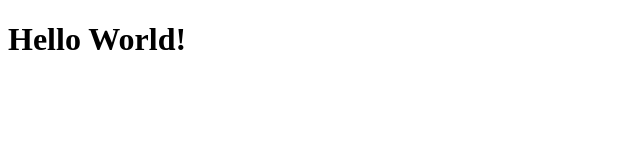
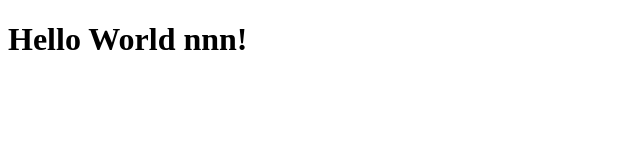
Before and after one commit to minkapig/test, a plain HTML site: page index.html in a window 1280 px wide. Shown: the whole page, without its empty margins (0-640 px from the left). Drawn offline with Linux system fonts and the light colour scheme.

Commit message:
Update index.html

```diff
--- a/index.html
+++ b/index.html
@@ -4,6 +4,6 @@
 	<title>Hello Ming Chuan</title>
 </head>
 <body>
-	<h1>Hello World!</h1>
+	<h1>Hello World  nnn!</h1>
 </body>
 </html>
```
